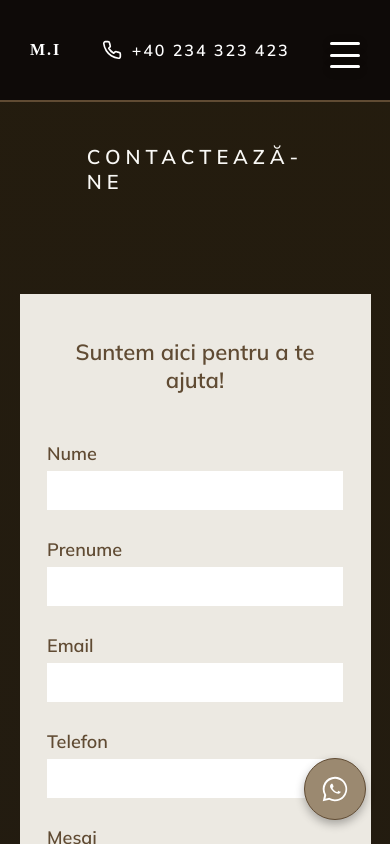
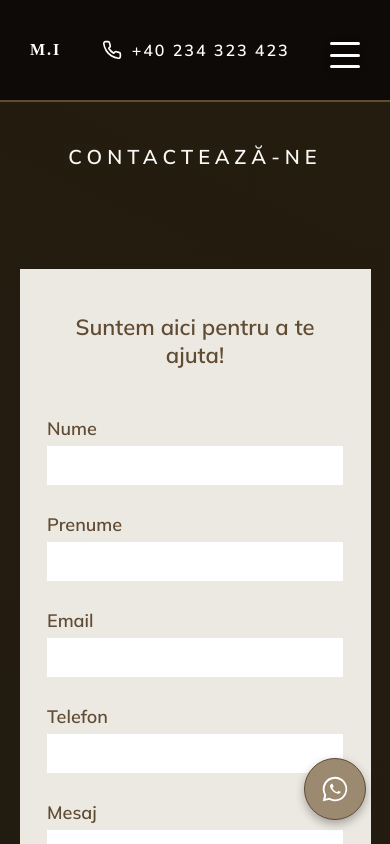
Before and after one commit to Eduard-Ocunschi/website-avocatura, a Next.js app: page /contact in a window 390 px wide. Shown: the top 844 px of the page. Built offline with nearby package versions, Linux system fonts and the light colour scheme.

Commit message:
Fix Contact Route title on small screens

```diff
--- a/app/_components/Contact/Contact.module.css
+++ b/app/_components/Contact/Contact.module.css
@@ -91,6 +91,10 @@
   .informations {
     grid-template-columns: repeat(1, 1fr);
   }
+
+  .titlu {
+    padding: var(--padding-3xl) var(--padding-xs);
+  }
 }
 
 @media (max-width: 350px) {
```
